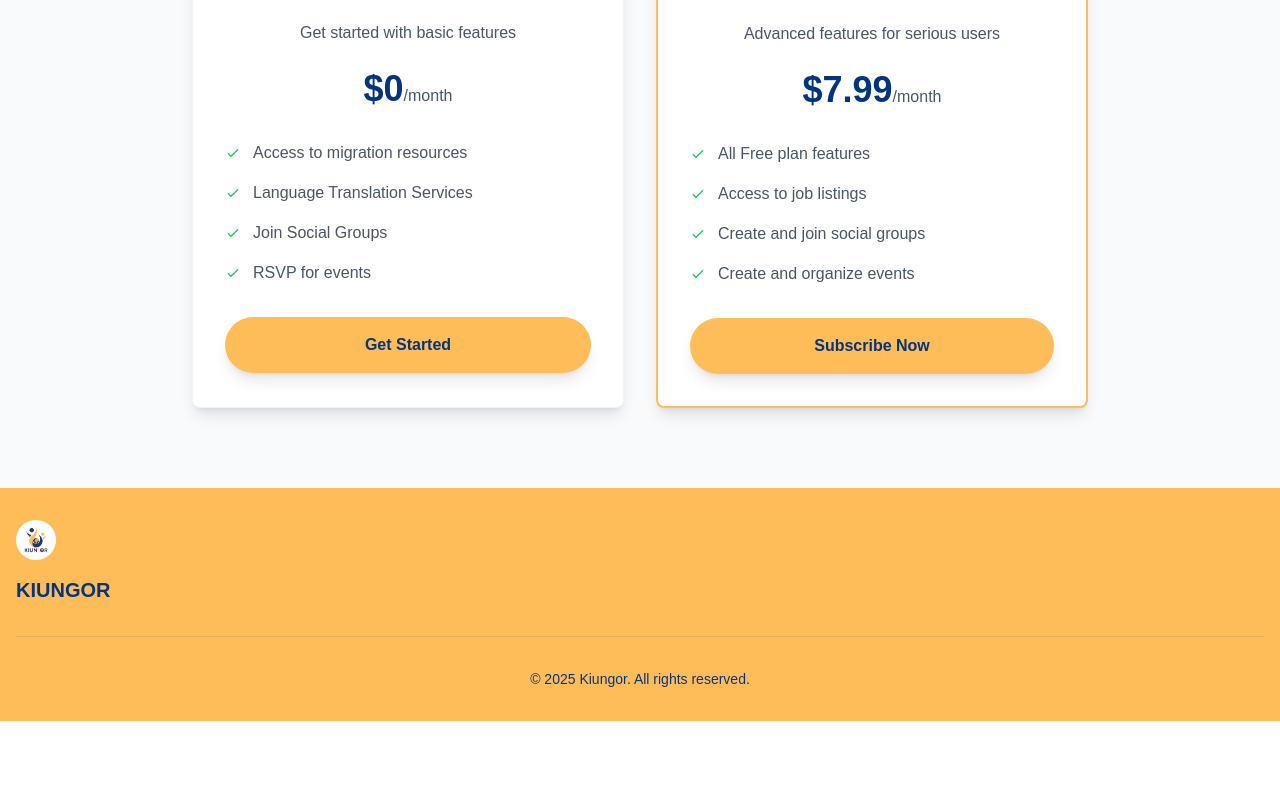
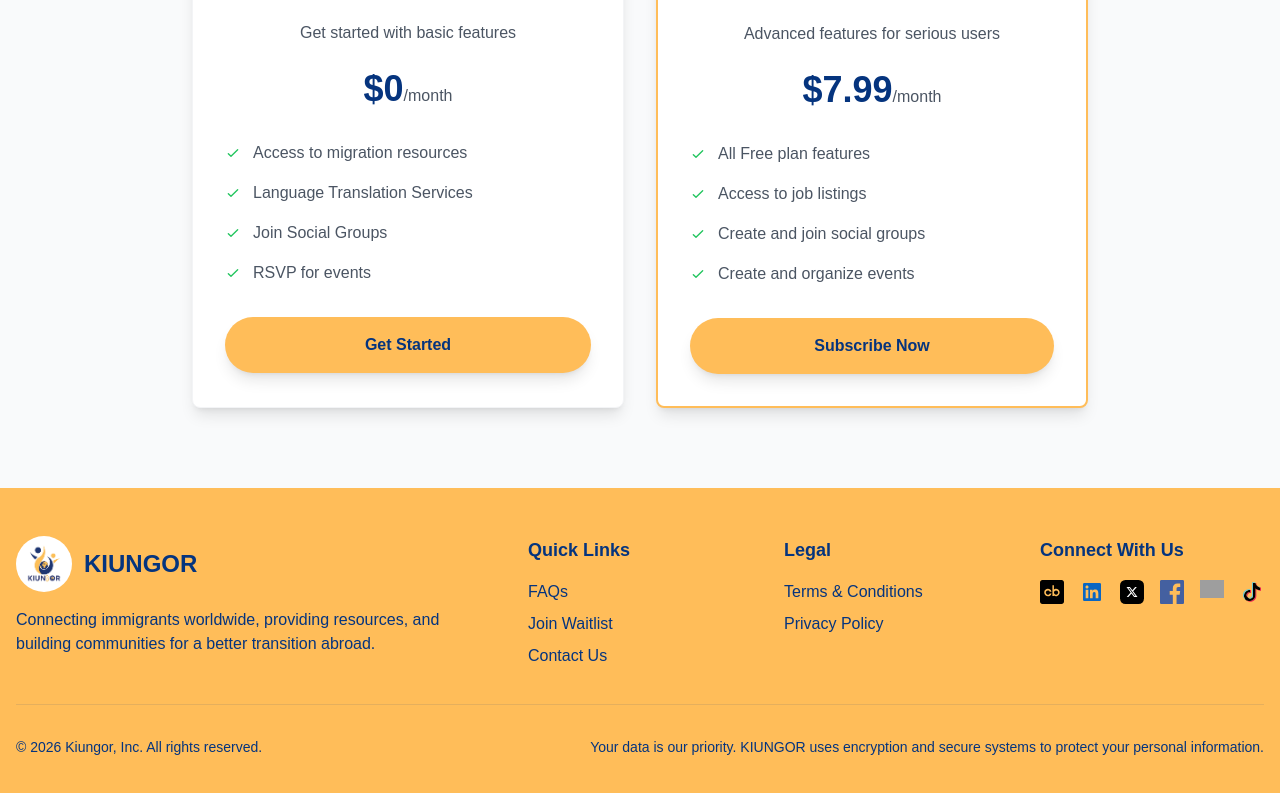
Before and after one commit to omololevy/omololevy, a Next.js app: page / in a window 1280 px wide. Shown: the part 1916-2709 px from the top of the page. Before the commit the page ends 2637 px from the top, so only its background shows below. Built offline with nearby package versions, Linux system fonts and the light colour scheme; grey boxes are pictures that could not be loaded.

Commit message:
update the footer with more links and information. styling them

```diff
--- a/src/components/layout/Footer.tsx
+++ b/src/components/layout/Footer.tsx
@@ -1,28 +1,170 @@
+import Image from "next/image";
+import Link from "next/link";
 
-import Image from "next/image";
+interface FooterLink {
+  title: string;
+  href: string;
+}
+
+interface SocialLink extends FooterLink {
+  icon: string;
+}
+
+const legalLinks: FooterLink[] = [
+  { title: "Terms & Conditions", href: "/terms" },
+  { title: "Privacy Policy", href: "/privacy_policy" },
+];
+
+const quickLinks: FooterLink[] = [
+  { title: "FAQs", href: "/faqs" },
+  { title: "Join Waitlist", href: "#join-waitlist" },
+  { title: "Contact Us", href: "mailto:service@kiungor.com" },
+];
+
+const socialLinks: SocialLink[] = [
+  {
+    title: "Crunchbase",
+    href: "https://www.crunchbase.com/organization/kiungor",
+    icon: "/img/social/crunchbase.svg",
+  },
+  {
+    title: "LinkedIn",
+    href: "https://www.linkedin.com/company/kiungor/",
+    icon: "/img/social/linkedin.svg",
+  },
+  {
+    title: "X",
+    href: "https://twitter.com/kiungorOrg",
+    icon: "/img/social/x.svg",
+  },
+  {
+    title: "Facebook",
+    href: "https://www.facebook.com/kiungor",
+    icon: "/img/social/facebook.svg",
+  },
+  {
+    title: "Instagram",
+    href: "https://www.instagram.com/kiungororg/",
+    icon: "/img/social/instagram.svg",
+  },
+  {
+    title: "TikTok",
+    href: "https://www.tiktok.com/@kiungororg",
+    icon: "/img/social/tiktok.svg",
+  },
+];
 
 export default function Footer() {
   return (
     <footer className="bg-[#ffbd59] dark:bg-[#05347e] mt-auto">
-      <div className="container mx-auto px-4 py-8">
-        <div className="grid grid-cols-2 md:grid-cols-4 gap-8">
-          <div className="col-span-2 md:col-span-1">
-            <Image
-              src="/img/logo.png"
-              alt="Kiungor"
-              width={40}
-              height={40}
-              className="rounded-full bg-white mb-4"
-            />
-            <h3 className="text-xl font-bold text-[#05347e] dark:text-white">KIUNGOR</h3>
+      <div className="container mx-auto px-4 py-12">
+        {/* Main Footer Content */}
+        <div className="grid grid-cols-1 md:grid-cols-2 lg:grid-cols-5 gap-8 mb-8">
+          {/* Brand Column */}
+          <div className="lg:col-span-2">
+            <Link href="/" className="flex items-center gap-3 mb-4">
+              <Image
+                src="/img/logo.png"
+                alt="Kiungor"
+                width={56}
+                height={56}
+                className="rounded-full bg-white"
+              />
+              <span className="text-2xl font-bold text-[#05347e] dark:text-white">
+                KIUNGOR
+              </span>
+            </Link>
+            <p className="text-[#05347e] dark:text-gray-300 mb-4 max-w-md">
+              Connecting immigrants worldwide, providing resources, and building
+              communities for a better transition abroad.
+            </p>
           </div>
-          {/* Footer links... */}
+
+          {/* Quick Links */}
+          <div>
+            <h3 className="text-lg font-bold text-[#05347e] dark:text-white mb-4">
+              Quick Links
+            </h3>
+            <ul className="space-y-2">
+              {quickLinks.map((link) => (
+                <li key={link.title}>
+                  <Link
+                    href={link.href}
+                    className="text-[#05347e] dark:text-gray-300 hover:opacity-80 transition-opacity"
+                  >
+                    {link.title}
+                  </Link>
+                </li>
+              ))}
+            </ul>
+          </div>
+
+          {/* Legal */}
+          <div>
+            <h3 className="text-lg font-bold text-[#05347e] dark:text-white mb-4">
+              Legal
+            </h3>
+            <ul className="space-y-2">
+              {legalLinks.map((link) => (
+                <li key={link.title}>
+                  <Link
+                    href={link.href}
+                    className="text-[#05347e] dark:text-gray-300 hover:opacity-80 transition-opacity"
+                  >
+                    {link.title}
+                  </Link>
+                </li>
+              ))}
+            </ul>
+          </div>
+
+          {/* Social Links */}
+          <div>
+            <h3 className="text-lg font-bold text-[#05347e] dark:text-white mb-4">
+              Connect With Us
+            </h3>
+            <div className="flex flex-wrap gap-4">
+              {socialLinks.map((social) => (
+                <a
+                  key={social.title}
+                  href={social.href}
+                  target="_blank"
+                  rel="noopener noreferrer"
+                  className="text-[#05347e] dark:text-gray-300 hover:opacity-80 transition-opacity"
+                  aria-label={social.title}
+                >
+                  <Image
+                    src={social.icon}
+                    alt={social.title}
+                    width={24}
+                    height={24}
+                    className="dark:invert"
+                  />
+                </a>
+              ))}
+            </div>
+          </div>
         </div>
-        <div className="mt-8 pt-8 border-t border-[#05347e]/10 dark:border-white/10 text-center">
-          <p className="text-sm text-[#05347e] dark:text-white/80">
-            © 2025 Kiungor. All rights reserved.
-          </p>
+
+        {/* Bottom Section */}
+        <div className="border-t border-[#05347e]/10 dark:border-white/10 pt-8">
+          <div className="flex flex-col md:flex-row justify-between items-center gap-4">
+            <p className="text-sm text-[#05347e] dark:text-gray-300">
+              © {new Date().getFullYear()} Kiungor, Inc. All rights reserved.
+            </p>
+            <p className="text-sm text-[#05347e] dark:text-gray-300 text-center md:text-right">
+              Your data is our priority. KIUNGOR uses encryption and secure
+              systems to protect your personal information.
+            </p>
+          </div>
         </div>
+
+        {/* Zendesk Widget Script */}
+        <script
+          id="ze-snippet"
+          src="https://static.zdassets.com/ekr/snippet.js?key=86ba26ac-d8ac-4eae-8530-16fc6ef87316"
+          async
+        />
       </div>
     </footer>
   );
```
